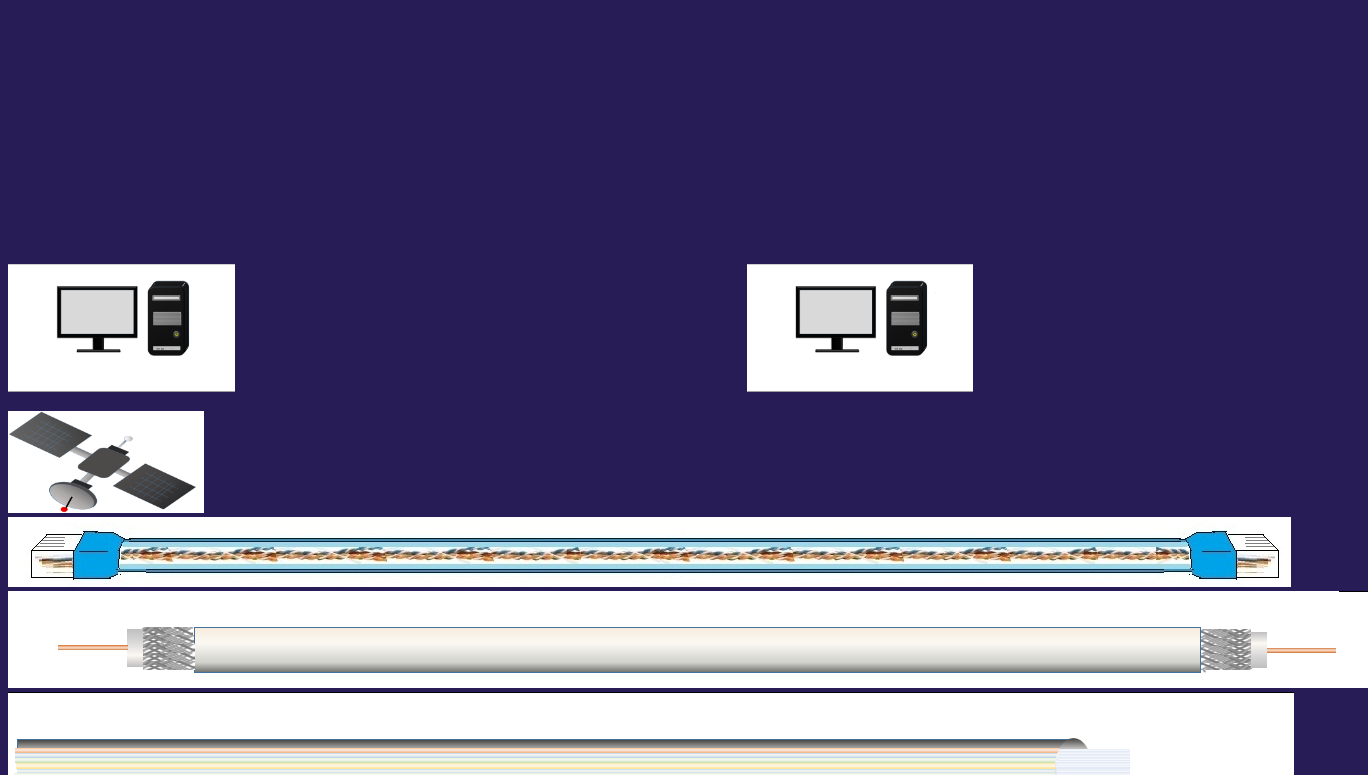
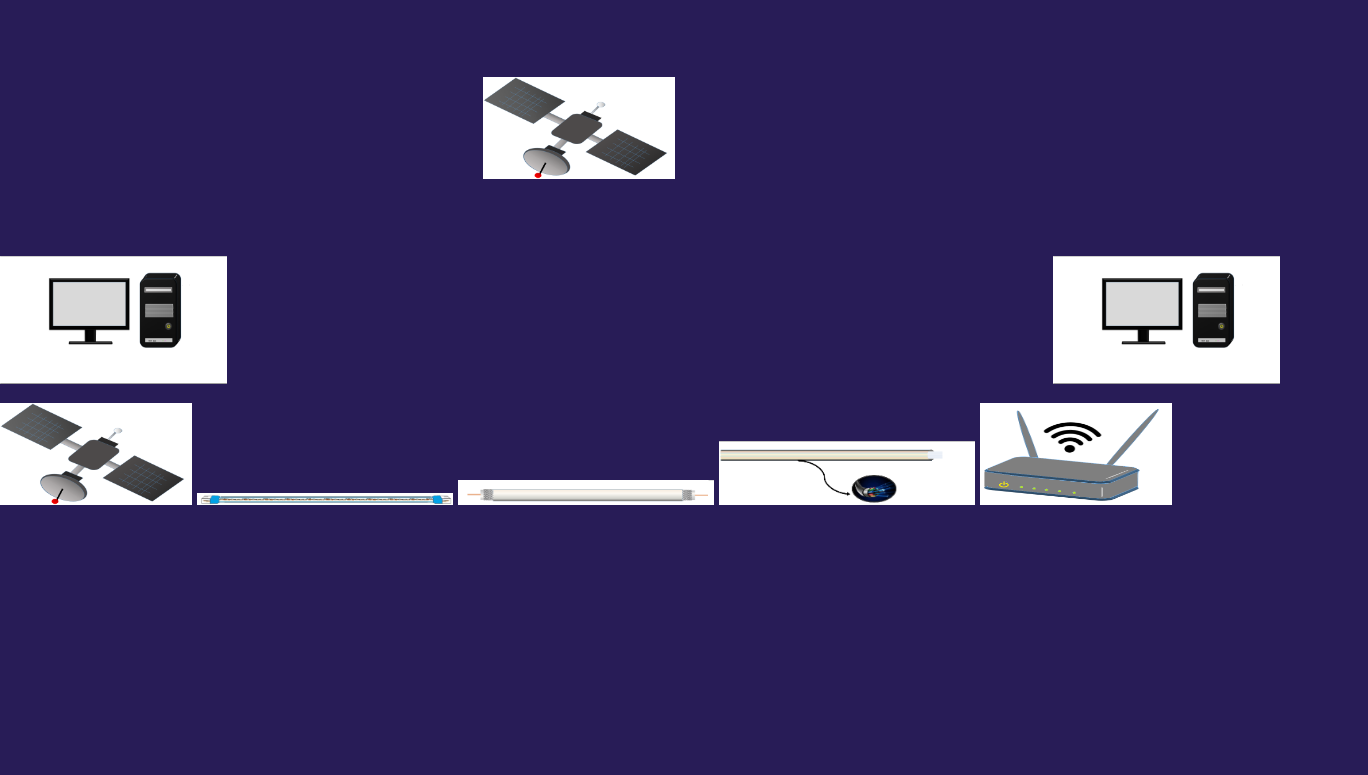
Before and after one commit to karindoy/Objeto-de-aprendizagem, a plain HTML site: page index.html in a window 1280 px wide. Both pictures are taken after a click on the picture 106 px from the left and 477 px from the top of the page. Shown: the top 775 px of the page, 1368 px wide, since content can reach past the window. Drawn offline with Linux system fonts and the light colour scheme.

Commit message:
commit 2

```diff
--- a/css/estilo.css
+++ b/css/estilo.css
@@ -3,48 +3,68 @@ body {
     color: #d6edf3;
     font-family: "Lucida Sans Unicode", "Lucida Grande", "sans-serif";
 }
-
-#id_pc1 {
-    height: 10vw;
-    position: relative;
-    padding-top: 20vw;
-}
-
-#id_pc2 {
-    height: 10vw;
-    padding-left: 40vw;
-    padding-top: 20vw;
-}
-
-#id_satelite {
-    height: 8vw;
-    padding: 2, 2;
-}
-
-#id_rj {
-    height: 1vw;
-    padding: 2, 2;
-}
-
-#id_coaxial {
-    height: 2vw;
-    padding: 2, 2;
-}
-
-#id_optica {
-    height: 5vw;
-    padding: 2, 2;
-}
-
-#id_router {
-    height: 8vw;
-    padding: 2, 2;
+*{
+    margin: 0;
+    padding: 0;
 }
 
 #cont_ambiente {
     height: 30vw;
 }
 
+#id_pc1 {
+    height: 10vw;
+    float: left;
+    padding-top: 20vw;
+}
+
+#id_pc2 {
+    height: 10vw;
+    float: right;
+    padding-top: 20vw;
+}
+
+
 #cont_rede div {
     display: inline-block;
 }
+#id_satelite {
+    height: 8vw;
+    width: 15vw;
+
+}
+
+#id_rj {
+    height: 1vw;
+    width: 20vw;
+
+}
+
+#id_coaxial {
+    height: 2vw;
+    width: 20vw;
+}
+
+#id_optica {
+    height: 5vw;
+    width: 20vw;
+}
+
+#id_router {
+    height: 8vw;
+    width: 15vw;
+}
+
+.cl_nova_img1{
+    height: 8vw;
+    width: 15vw;
+    padding-left: 20vw;
+    padding-top: 6vw;
+}
+
+.cl_nova_img2{
+    height: 5vw;
+    width: 55vw;
+    padding-left: 5vw;
+    padding-top: 25vw;
+}
--- a/index.html
+++ b/index.html
@@ -2,6 +2,7 @@
 <html>
 
 <head>
+    <meta charset="utf-8"/>
     <title> redes</title>
     <script src="js/init.js"></script>
     <link rel="stylesheet" href="css/estilo.css">
@@ -15,20 +16,19 @@
 
     <div id="cont_rede">
         <div>
-            <img src="img/satelite.png" style="top:10;left:20;position: absolute;" id="id_satelite" onclick="clickaimagem(id_satelite)" />
-        </div>
-
-        <div>
-            <img src="img/rj.jpg " id="id_rj " onclick="clickaimagem(id_rj) " />
+            <img src="img/satelite.png" id="id_satelite" onclick="clickaimagem(this)" />
         </div>
         <div>
-            <img src="img/coaxial.png " id="id_coaxial " onclick="clickaimagem(id_coaxial) " />
+            <img src="img/rj.jpg" id="id_rj" onclick="clickaimagem(this) " />
         </div>
         <div>
-            <img src="img/optica.png " id="id_optica " onclick="clickaimagem(id_optica) " />
+            <img src="img/coaxial.png" id="id_coaxial" onclick="clickaimagem(this) " />
         </div>
         <div>
-            <img src="img/router.png " id="id_router " onclick="clickaimagem(id_router) " />
+            <img src="img/optica.png" id="id_optica" onclick="clickaimagem(this) " />
+        </div>
+        <div>
+            <img src="img/router.png" id="id_router" onclick="clickaimagem(this) " />
         </div>
     </div>
 
--- a/js/init.js
+++ b/js/init.js
@@ -20,17 +20,38 @@ function inicialize() {
     id_pc2.value = "id_pc2";
     pc2.setAttributeNode(id_pc2);
     cont_ambiente.appendChild(pc2);
+
     init.appendChild(cont_ambiente);
-
     init.appendChild(document.createElement("br"));
 }
 
 
 
 function clickaimagem(imagem) {
-    console.log(imagem.src)
-    var imagemstyle = document.createAttribute("style");
-    imagemstyle.value = "{top: 10; left:20}";
-    imagem.setAttributeNode(imagemstyle);
+    /*try {
+        var image_x = document.getElementsByClassName('cl_nova_img1');
+          cont_ambiente.removeChild(image_x);
+    } catch (error) {
+        var image_x = document.getElementsByClassName('cl_nova_img2');
+        cont_ambiente.removeChild(image_x);
+    }*/
+
+    var nova_img = document.createElement("img");
+    nova_img.src = imagem.src;
+    var sourcesatelite = location.href.replace('index.html', 'img/satelite.png');
+    var sourcerouter = location.href.replace('index.html', 'img/router.png');
+    if (nova_img.src == sourcesatelite || nova_img.src == sourcerouter) {
+        console.log("ok" + nova_img.src);
+        var cl_nova_img = document.createAttribute("class");
+        cl_nova_img.value = "cl_nova_img1";
+    }
+    else {
+        console.log("nao " + nova_img.src);
+        var cl_nova_img = document.createAttribute("class");
+        cl_nova_img.value = "cl_nova_img2";
+    }
+    nova_img.setAttributeNode(cl_nova_img);
+    cont_ambiente.appendChild(nova_img);
+
 
 }
```
